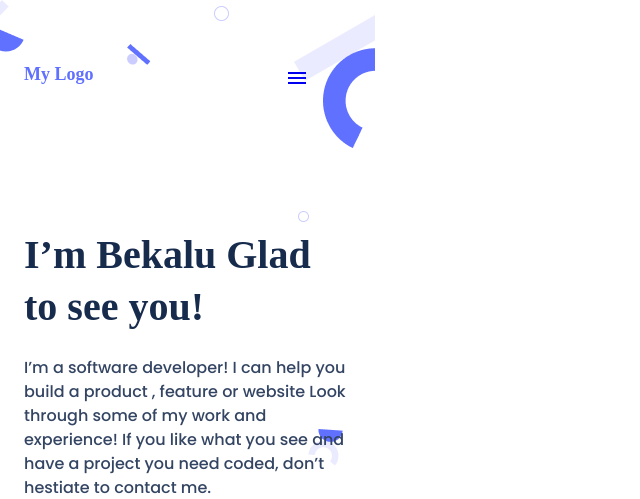
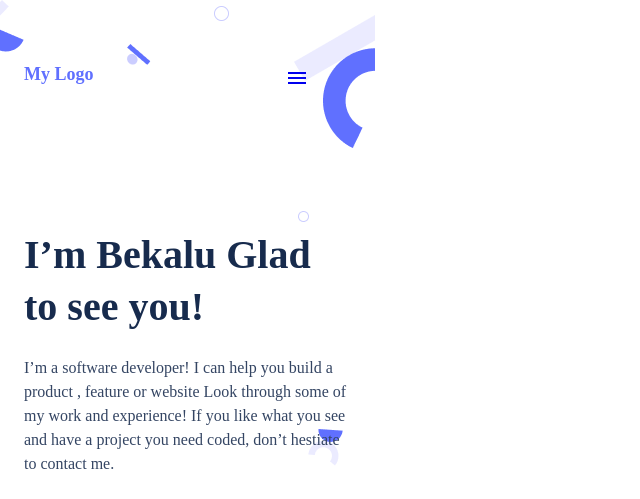
Before and after one commit to BEKMAL/Portfolio, a plain HTML site: page index.html in a window 1280 px wide. Shown: the top 499 px of the page, without its empty margins (0-640 px from the left). Drawn offline with Linux system fonts and the light colour scheme.

Commit message:
Update styles.css

```diff
--- a/styles.css
+++ b/styles.css
@@ -55,7 +55,6 @@
   height: 146px;
   margin-left: 24px;
   margin-right: 24px;
-  font-family: "Poppins";
   font-style: normal;
   font-weight: 400;
   font-size: 16px;
```
